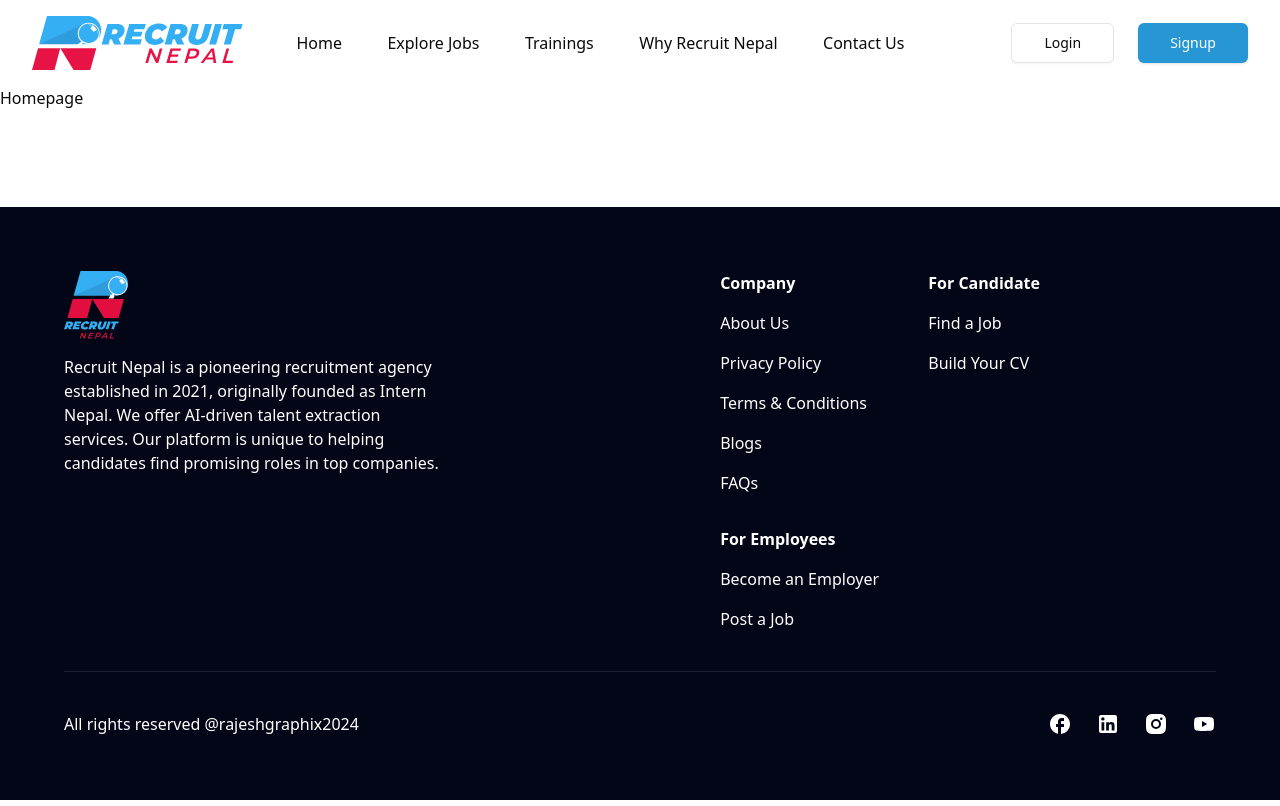
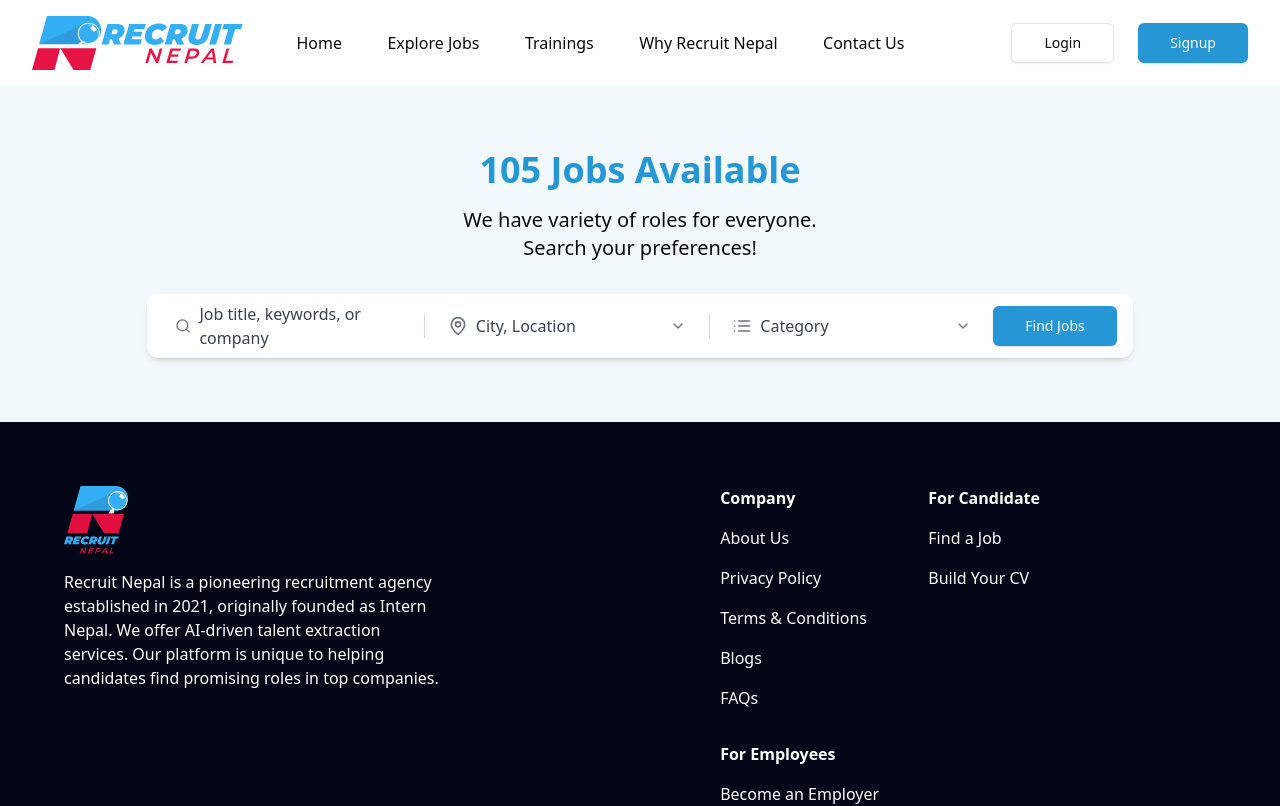
Before and after one commit to SaileshMrzn/Recruit, a Next.js app: page / in a window 1280 px wide. Shown: the top 806 px of the page. Built offline with nearby package versions, Linux system fonts and the light colour scheme.

Commit message:
add job number component

```diff
--- a/package.json
+++ b/package.json
@@ -11,6 +11,7 @@
   "dependencies": {
     "@radix-ui/react-dialog": "^1.1.5",
     "@radix-ui/react-icons": "^1.3.2",
+    "@radix-ui/react-popover": "^1.1.5",
     "@radix-ui/react-slot": "^1.1.1",
     "class-variance-authority": "^0.7.1",
     "clsx": "^2.1.1",
--- a/src/app/layout.tsx
+++ b/src/app/layout.tsx
@@ -37,7 +37,7 @@
         className={`${geistSans.variable} ${manrope.variable} ${geistMono.variable} antialiased flex flex-col min-h-screen`}
       >
         <Navbar />
-        <main className="flex-grow">{children}</main>
+        <main>{children}</main>
         <Footer />
       </body>
     </html>
--- a/src/app/page.tsx
+++ b/src/app/page.tsx
@@ -1,5 +1,6 @@
+import JobsNumber from "@/components/JobsNumber";
 import Image from "next/image";
 
 export default function Home() {
-  return <p>Homepage</p>;
+  return <JobsNumber />;
 }
--- /dev/null
+++ b/src/components/JobSearchBar.tsx
@@ -0,0 +1,126 @@
+"use client";
+
+import React, { useCallback, useEffect, useState } from "react";
+
+import {
+  Popover,
+  PopoverContent,
+  PopoverTrigger,
+} from "@/components/ui/popover";
+
+import { MapPin, Search, List, ChevronDown } from "lucide-react";
+
+import { Input } from "@/components/ui/input";
+import { Button } from "@/components/ui/button";
+
+const cities = ["Kathmandu", "Pokhara", "Lalitpur", "Bhaktapur"];
+const categories = ["IT", "Marketing", "Design", "Finance"];
+
+const JobSearchBar = () => {
+  const [selectedCity, setSelectedCity] = useState("");
+  const [selectedCategory, setSelectedCategory] = useState("");
+  const [jobPlaceholder, setJobPlaceholder] = useState("Job title...");
+  const [cityPlaceholder, setCityPlaceholder] = useState("Select city...");
+  const [categoryPlaceholder, setCategoryPlaceholder] =
+    useState("Select category...");
+
+  const updatePlaceholders = useCallback(() => {
+    if (window.innerWidth <= 450) {
+      setJobPlaceholder("...");
+      setCityPlaceholder("...");
+      setCategoryPlaceholder("...");
+    } else if (window.innerWidth > 450 && window.innerWidth < 1280) {
+      setJobPlaceholder("Job...");
+      setCityPlaceholder("City...");
+      setCategoryPlaceholder("Category");
+    } else if (window.innerWidth >= 1280) {
+      setJobPlaceholder("Job title, keywords, or company");
+      setCityPlaceholder("City, Location");
+      setCategoryPlaceholder("Category");
+    } else {
+      setJobPlaceholder("Job title, keywords, or company");
+      setCityPlaceholder("City, Location...");
+      setCategoryPlaceholder("Category");
+    }
+  }, []);
+
+  useEffect(() => {
+    updatePlaceholders();
+    window.addEventListener("resize", updatePlaceholders);
+    return () => window.removeEventListener("resize", updatePlaceholders);
+  }, [updatePlaceholders]);
+
+  return (
+    <div className="flex items-center bg-white rounded-xl shadow-md py-2 px-4 md:gap-2 w-full justify-between md:max-w-[80%]">
+      {/* Job Title Input */}
+      <div className="flex items-center space-x-2 px-3 xl:w-1/4">
+        <Search className="w-5 h-5 text-gray-500" />
+        <span className="text-gray-700">{jobPlaceholder}</span>
+        {/* <Input
+          className="text-gray-700 border-none"
+          placeholder={jobPlaceholder}
+        /> */}
+      </div>
+
+      {/* Divider */}
+      <span className="h-6 w-[1px] bg-gray-300"></span>
+
+      {/* City Dropdown */}
+      <Popover>
+        <PopoverTrigger className="flex items-center text-gray-700 xl:w-1/4 justify-between">
+          <div className="flex items-center gap-2">
+            <MapPin className="w-5 h-5 text-gray-500" />
+            <span>{selectedCity || cityPlaceholder}</span>
+          </div>
+          <ChevronDown className="w-4 h-4 text-gray-500 hidden md:block" />
+        </PopoverTrigger>
+        <PopoverContent className="w-52">
+          {cities.map((city) => (
+            <div
+              key={city}
+              className="px-3 py-2 hover:bg-gray-100 cursor-pointer"
+              onClick={() => setSelectedCity(city)}
+            >
+              {city}
+            </div>
+          ))}
+        </PopoverContent>
+      </Popover>
+
+      {/* Divider */}
+      <span className="h-6 w-[1px] bg-gray-300"></span>
+
+      {/* Category Dropdown */}
+      <Popover>
+        <PopoverTrigger className="flex items-center text-gray-700 xl:w-1/4 justify-between">
+          <div className="flex items-center gap-2">
+            <List className="w-5 h-5 text-gray-500" />
+            <span>{selectedCategory || categoryPlaceholder}</span>
+          </div>
+          <ChevronDown className="w-4 h-4 text-gray-500 hidden md:block" />
+        </PopoverTrigger>
+        <PopoverContent className="w-52">
+          {categories.map((category) => (
+            <div
+              key={category}
+              className="px-3 py-2 hover:bg-gray-100 cursor-pointer"
+              onClick={() => setSelectedCategory(category)}
+            >
+              {category}
+            </div>
+          ))}
+        </PopoverContent>
+      </Popover>
+
+      {/* Search Button */}
+      <Button size="sm" className="lg:hidden text-white">
+        Find Job
+      </Button>
+      <Button size="lg" className="hidden lg:block text-white">
+        Find Jobs
+      </Button>
+    </div>
+  );
+};
+
+export default JobSearchBar;
--- /dev/null
+++ b/src/components/JobsNumber.tsx
@@ -0,0 +1,22 @@
+import React from "react";
+import JobSearchBar from "./JobSearchBar";
+
+const JobsNumber = () => {
+  return (
+    <div className="bg-[#F2F9FD] flex flex-col items-center justify-center py-16 gap-8 px-6 lg:py-16">
+      <div className="flex flex-col items-center gap-4">
+        <p className="text-4xl font-semibold text-primary">
+          105 Jobs Available
+        </p>
+        <p className="text-xl text-center">
+          We have variety of roles for everyone.
+          <br />
+          Search your preferences!
+        </p>
+      </div>
+      <JobSearchBar />
+    </div>
+  );
+};
+
+export default JobsNumber;
--- /dev/null
+++ b/src/components/ui/input.tsx
@@ -0,0 +1,22 @@
+import * as React from "react"
+
+import { cn } from "@/lib/utils"
+
+const Input = React.forwardRef<HTMLInputElement, React.ComponentProps<"input">>(
+  ({ className, type, ...props }, ref) => {
+    return (
+      <input
+        type={type}
+        className={cn(
+          "flex h-9 w-full rounded-md border border-input bg-transparent px-3 py-1 text-base shadow-sm transition-colors file:border-0 file:bg-transparent file:text-sm file:font-medium file:text-foreground placeholder:text-muted-foreground focus-visible:outline-none focus-visible:ring-1 focus-visible:ring-ring disabled:cursor-not-allowed disabled:opacity-50 md:text-sm",
+          className
+        )}
+        ref={ref}
+        {...props}
+      />
+    )
+  }
+)
+Input.displayName = "Input"
+
+export { Input }
--- /dev/null
+++ b/src/components/ui/popover.tsx
@@ -0,0 +1,33 @@
+"use client"
+
+import * as React from "react"
+import * as PopoverPrimitive from "@radix-ui/react-popover"
+
+import { cn } from "@/lib/utils"
+
+const Popover = PopoverPrimitive.Root
+
+const PopoverTrigger = PopoverPrimitive.Trigger
+
+const PopoverAnchor = PopoverPrimitive.Anchor
+
+const PopoverContent = React.forwardRef<
+  React.ElementRef<typeof PopoverPrimitive.Content>,
+  React.ComponentPropsWithoutRef<typeof PopoverPrimitive.Content>
+>(({ className, align = "center", sideOffset = 4, ...props }, ref) => (
+  <PopoverPrimitive.Portal>
+    <PopoverPrimitive.Content
+      ref={ref}
+      align={align}
+      sideOffset={sideOffset}
+      className={cn(
+        "z-50 w-72 rounded-md border bg-popover p-4 text-popover-foreground shadow-md outline-none data-[state=open]:animate-in data-[state=closed]:animate-out data-[state=closed]:fade-out-0 data-[state=open]:fade-in-0 data-[state=closed]:zoom-out-95 data-[state=open]:zoom-in-95 data-[side=bottom]:slide-in-from-top-2 data-[side=left]:slide-in-from-right-2 data-[side=right]:slide-in-from-left-2 data-[side=top]:slide-in-from-bottom-2",
+        className
+      )}
+      {...props}
+    />
+  </PopoverPrimitive.Portal>
+))
+PopoverContent.displayName = PopoverPrimitive.Content.displayName
+
+export { Popover, PopoverTrigger, PopoverContent, PopoverAnchor }
```
Also changed, not shown: 1 other file (tests, documents, lock files or other folders).
